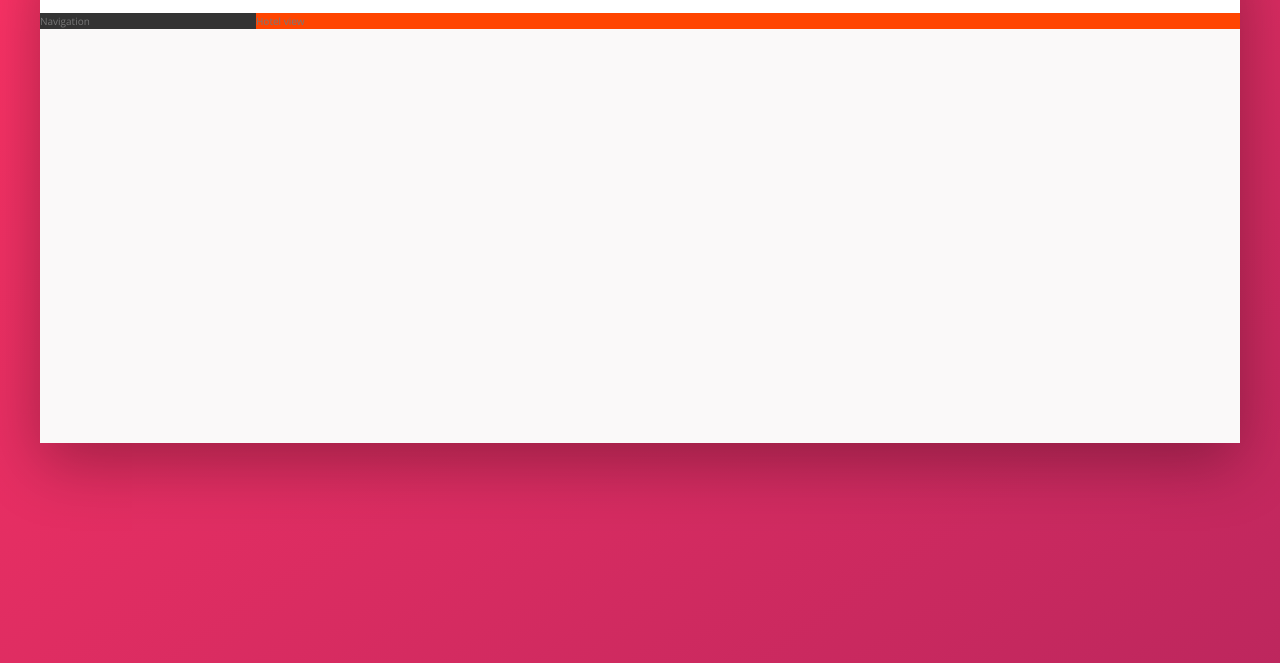
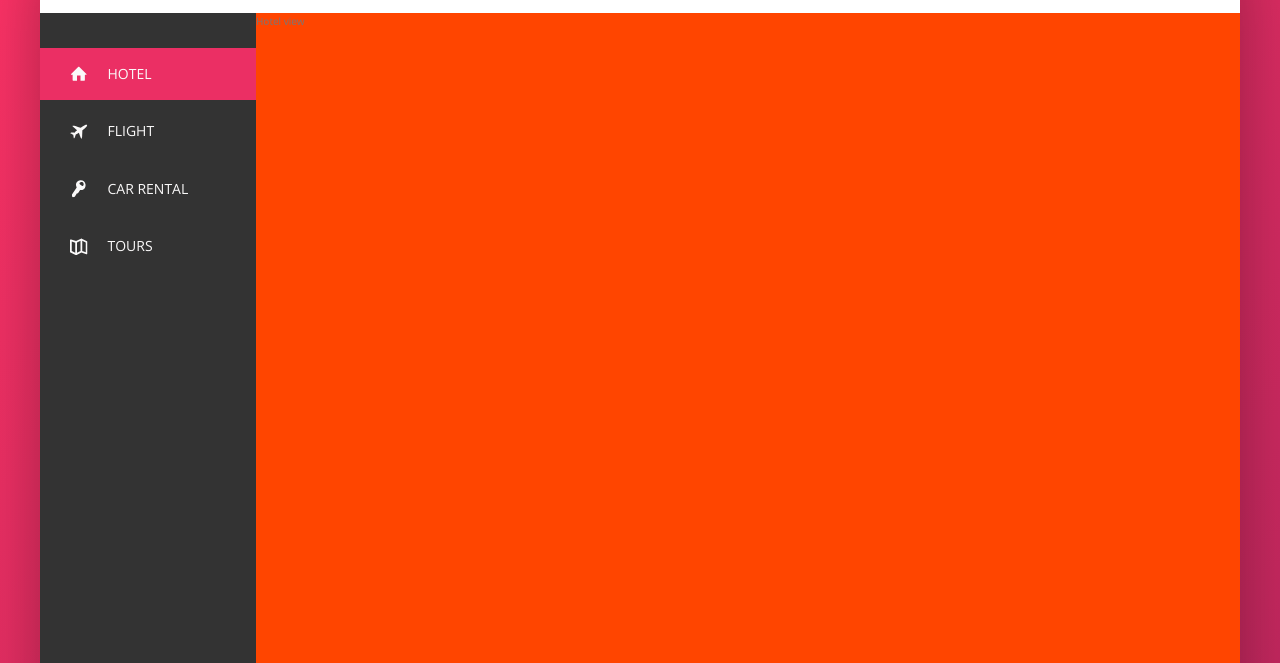
Before and after one commit to JoseIgnacioTapia/trillo-project, a website: page index.html in a window 1280 px wide. Shown: the part 137-800 px from the top of the page. Drawn offline with nearby package versions, Linux system fonts and the light colour scheme.

Commit message:
Building the Navigation

```diff
--- a/index.html
+++ b/index.html
@@ -46,10 +46,49 @@
           </div>
         </nav>
       </header>
+
       <div class="content">
         <nav class="sidebar">
-          Navigation
+          <ul class="side-nav">
+            <li class="side-nav__item side-nav__item--active">
+              <a href="#" class="side-nav__link">
+                <svg class="side-nav__icon">
+                  <use xlink:href="img/sprite.svg#icon-home"></use>
+                </svg>
+                <span>Hotel</span>
+              </a>
+            </li>
+            <li class="side-nav__item">
+              <a href="#" class="side-nav__link">
+                <svg class="side-nav__icon">
+                  <use xlink:href="img/sprite.svg#icon-aircraft"></use>
+                </svg>
+                <span>Flight</span>
+              </a>
+            </li>
+            <li class="side-nav__item">
+              <a href="#" class="side-nav__link">
+                <svg class="side-nav__icon">
+                  <use xlink:href="img/sprite.svg#icon-key"></use>
+                </svg>
+                <span>Car rental</span>
+              </a>
+            </li>
+            <li class="side-nav__item">
+              <a href="#" class="side-nav__link">
+                <svg class="side-nav__icon">
+                  <use xlink:href="img/sprite.svg#icon-map"></use>
+                </svg>
+                <span>Tours</span>
+              </a>
+            </li>
+          </ul>
+
+          <div class="legal">
+            &copy; 2017 by trillo. All right reserved.
+          </div>
         </nav>
+
         <main class="hotel-view">
           Hotel view
         </main>
--- a/sass/_components.scss
+++ b/sass/_components.scss
@@ -114,3 +114,72 @@
     margin-right: 1rem;
   }
 }
+
+///////////////////////////////////////
+// SIDE NAVIGATION
+.side-nav {
+  font-size: 1.4rem;
+  list-style: none;
+  margin-top: 3.5rem;
+
+  &__item {
+    position: relative;
+
+    &:not(:last-child) {
+      margin-bottom: 0.5rem;
+    }
+  }
+
+  &__item::before {
+    content: "";
+    position: absolute;
+    top: 0;
+    left: 0;
+    height: 100%;
+    width: 3px;
+    background-color: var(--color-primary);
+    transform: scaleY(0);
+    transition: transform 0.2s, width 0.4s cubic-bezier(1, 0, 0, 1) 0.2s,
+      background-color 0.1s;
+  }
+
+  &__item:hover::before,
+  &__item--active::before {
+    transform: scaleY(1);
+    width: 100%;
+  }
+
+  &__item:active::before {
+    background-color: var(--color-primary-light);
+  }
+
+  &__link:link,
+  &__link:visited {
+    color: var(--color-grey-light-1);
+    text-decoration: none;
+    text-transform: uppercase;
+    display: block;
+    padding: 1.5rem 3rem;
+    position: relative;
+    z-index: 10;
+
+    display: flex;
+    align-items: center;
+  }
+
+  &__icon {
+    width: 1.75rem;
+    height: 1.75rem;
+    margin-right: 2rem;
+    fill: currentColor;
+  }
+}
+
+///////////////////////////////////////
+// LEGAL
+.legal {
+  font-size: 1.2rem;
+  color: var(--color-grey-light-4);
+  text-align: center;
+  padding: 2.5rem;
+}
--- a/sass/_layout.scss
+++ b/sass/_layout.scss
@@ -26,10 +26,17 @@
   background-color: var(--color-grey-dark-1);
 
   flex: 0 0 18%;
+
+  display: flex;
+  flex-direction: column;
+  justify-content: space-between;
 }
 
 .hotel-view {
+  background-color: #fff;
+
   background-color: orangered;
+  height: 80rem;
 
   flex: 1;
 }
```
Also changed, not shown: css/main.css.
